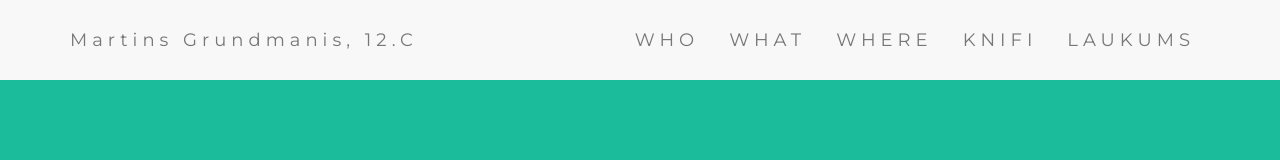
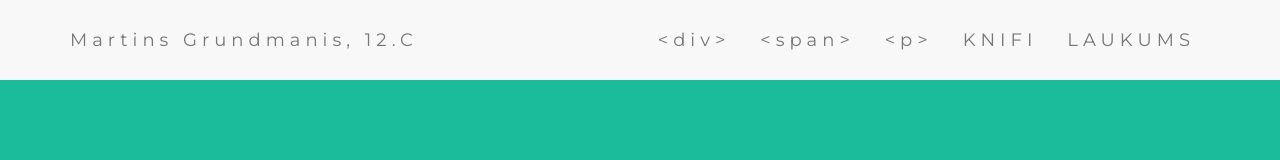
Before and after one commit to MLV49/TestWeb, a plain HTML site: page index.html in a window 1280 px wide. Shown: the top 160 px of the page. Drawn offline with nearby package versions, Linux system fonts and the light colour scheme.

Commit message:
Add files via upload

```diff
--- a/index.html
+++ b/index.html
@@ -28,9 +28,9 @@
     </div>
     <div class="collapse navbar-collapse" id="Navbar">
       <ul class="nav navbar-nav navbar-right">
-        <li><a href="#who">WHO</a></li>
-        <li><a href="#what">WHAT</a></li>
-        <li><a href="#where">WHERE</a></li>
+        <li><a href="#who">&#60div&#62</a></li>
+        <li><a href="#what">&#60span&#62</a></li>
+        <li><a href="#where">&lt;p&gt</a></li>
         <li><a href="#knifi">KNIFI</a></li>
         <li><a href="laukums.html" target="_blank">LAUKUMS</a></li>
       </ul>
```
